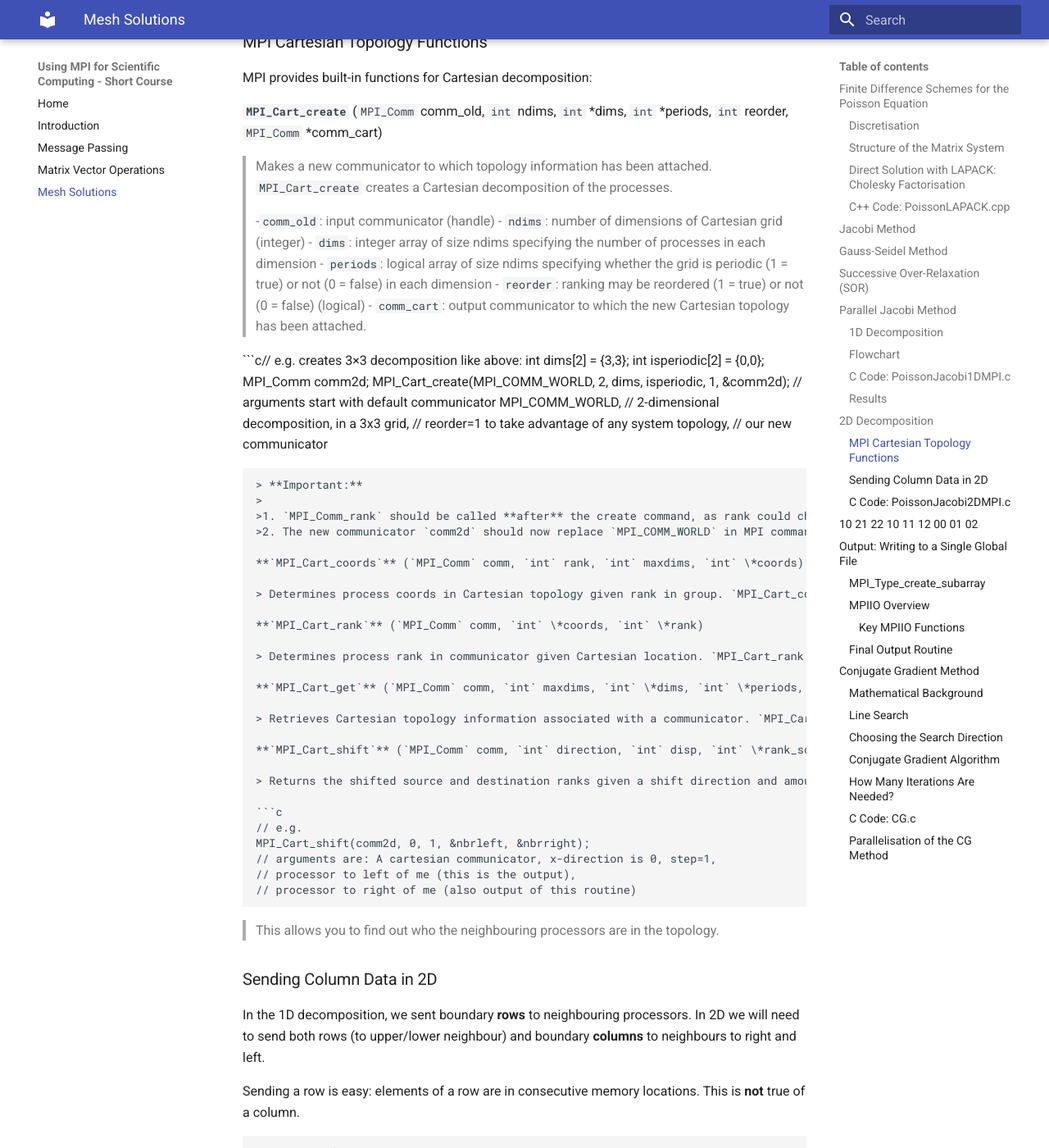
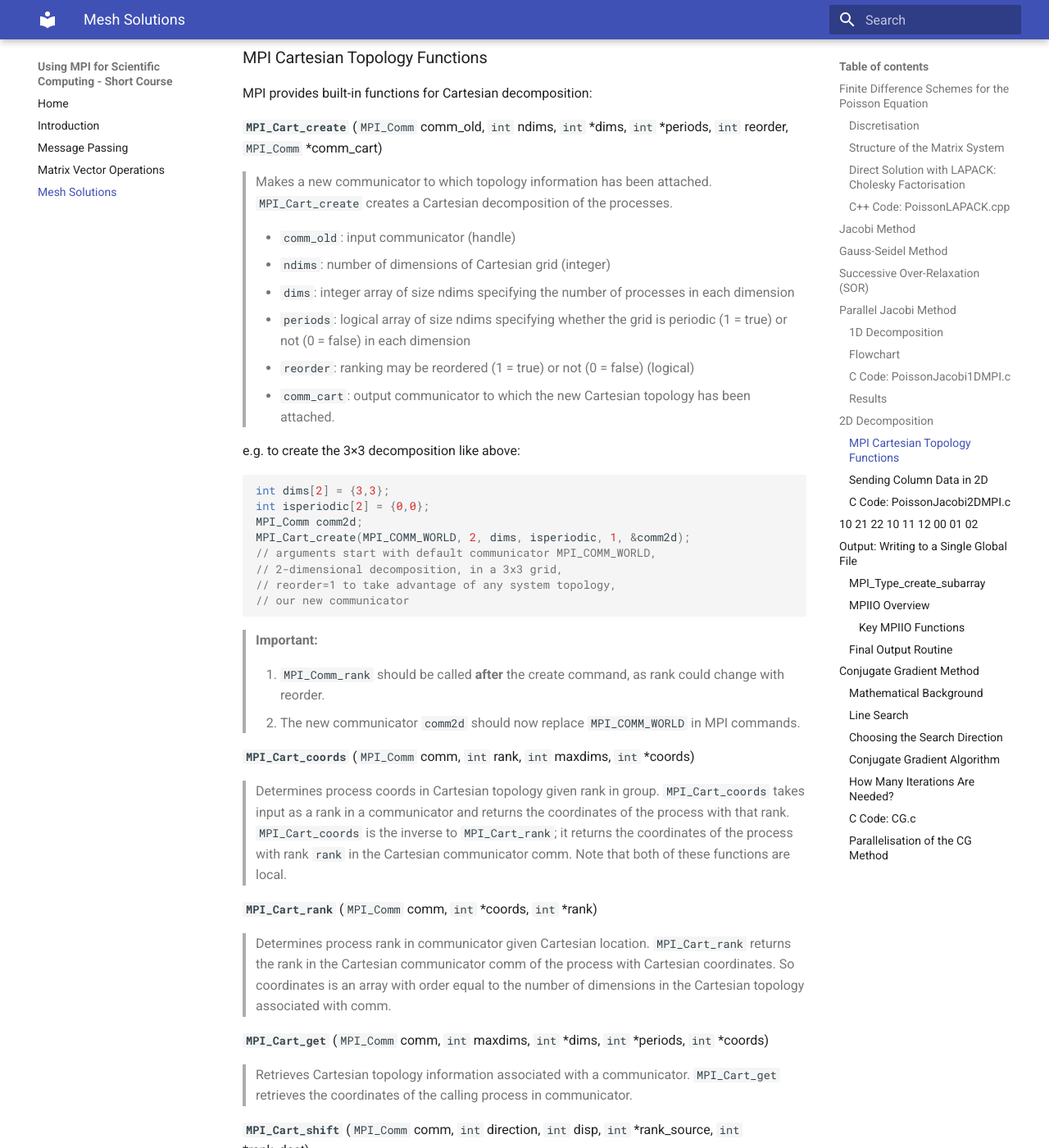
Before and after one commit to CDenniston/MPI_Short_Course, an MkDocs documentation site: the page built from docs/Ch4-MeshSolutions/Ch4-MeshSolutions.md, in a window 1280 px wide and 1400 px high, scrolled down 16714 px. Shown: the whole window at 82% size. Built offline with MkDocs 1.6.1 and Material for MkDocs 9.7.7, drawn with Linux system fonts in a browser that asks for light colours; part of the change alters nothing that is shown; some of the changed text lies outside the part shown.

Commit message:
fix some syntax for Ch4

````diff
--- a/docs/Ch4-MeshSolutions/Ch4-MeshSolutions.md
+++ b/docs/Ch4-MeshSolutions/Ch4-MeshSolutions.md
@@ -106,12 +106,13 @@ The relevant LAPACK routines are:
 The matrix $-A$ is stored in **band form** and only requires the upper triangular region. It looks like:
 
 ```
- x  x -1 -1 - - ...      (upper corner marked with x x is ignored, just fill with -1s to fill the band)
- 0  0 - -
- 0  0 - -
+ x    x   -1  -1  -1  -1 ...   (upper corner marked with x x is ignored, just fill with -1s to fill the band)
+ 0    0    0  ...
+ 0    0    0  ...
  :
- 0  0 - - -1  0 -1 -1 - - ...
- 4  4 - - - - 4  4  4 - - -
+ 0    0    0  ...
+ -1  -1  ...   -1  0  -1  -1 - - ...
+ 4    4  ...    4  4   4  ...
 ```
 
 where the last row is the main diagonal (all 4s from the $-4$'s in $A$), and the upper rows are the off-diagonal bands.
@@ -524,14 +525,15 @@ MPI provides built-in functions for Cartesian decomposition:
 
 > Makes a new communicator to which topology information has been attached. `MPI_Cart_create` creates a Cartesian decomposition of the processes.
 >
-> -`comm_old`: input communicator (handle)
+> - `comm_old`: input communicator (handle)
 > - `ndims`: number of dimensions of Cartesian grid (integer)
 > - `dims`: integer array of size ndims specifying the number of processes in each dimension
 > - `periods`: logical array of size ndims specifying whether the grid is periodic (1 = true) or not (0 = false) in each dimension
 > - `reorder`: ranking may be reordered (1 = true) or not (0 = false) (logical)
 > - `comm_cart`: output communicator to which the new Cartesian topology has been attached.
 
-```c// e.g. creates 3×3 decomposition like above:
+e.g. to create the  3×3 decomposition like above:
+```c
 int dims[2] = {3,3};
 int isperiodic[2] = {0,0};
 MPI_Comm comm2d;
````
